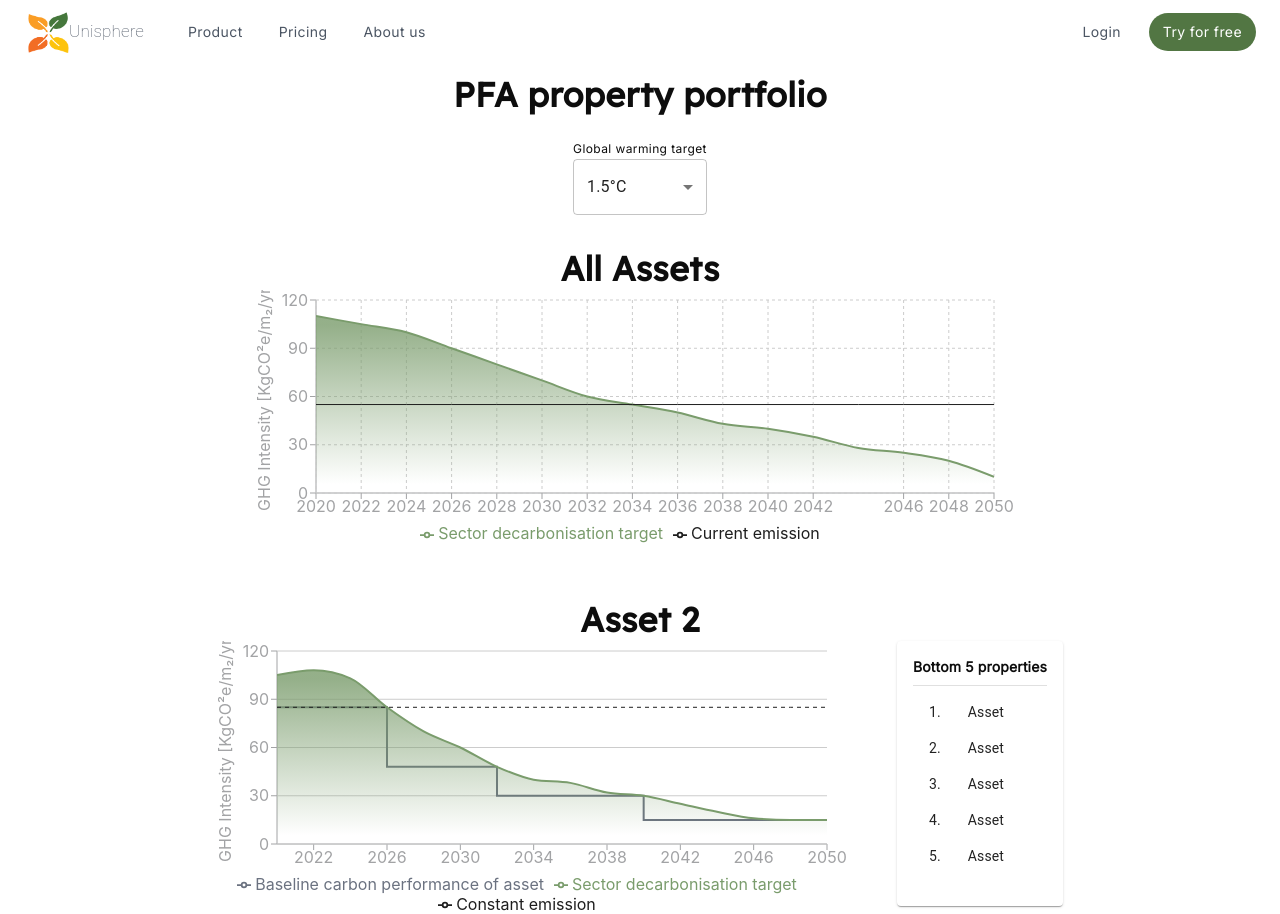
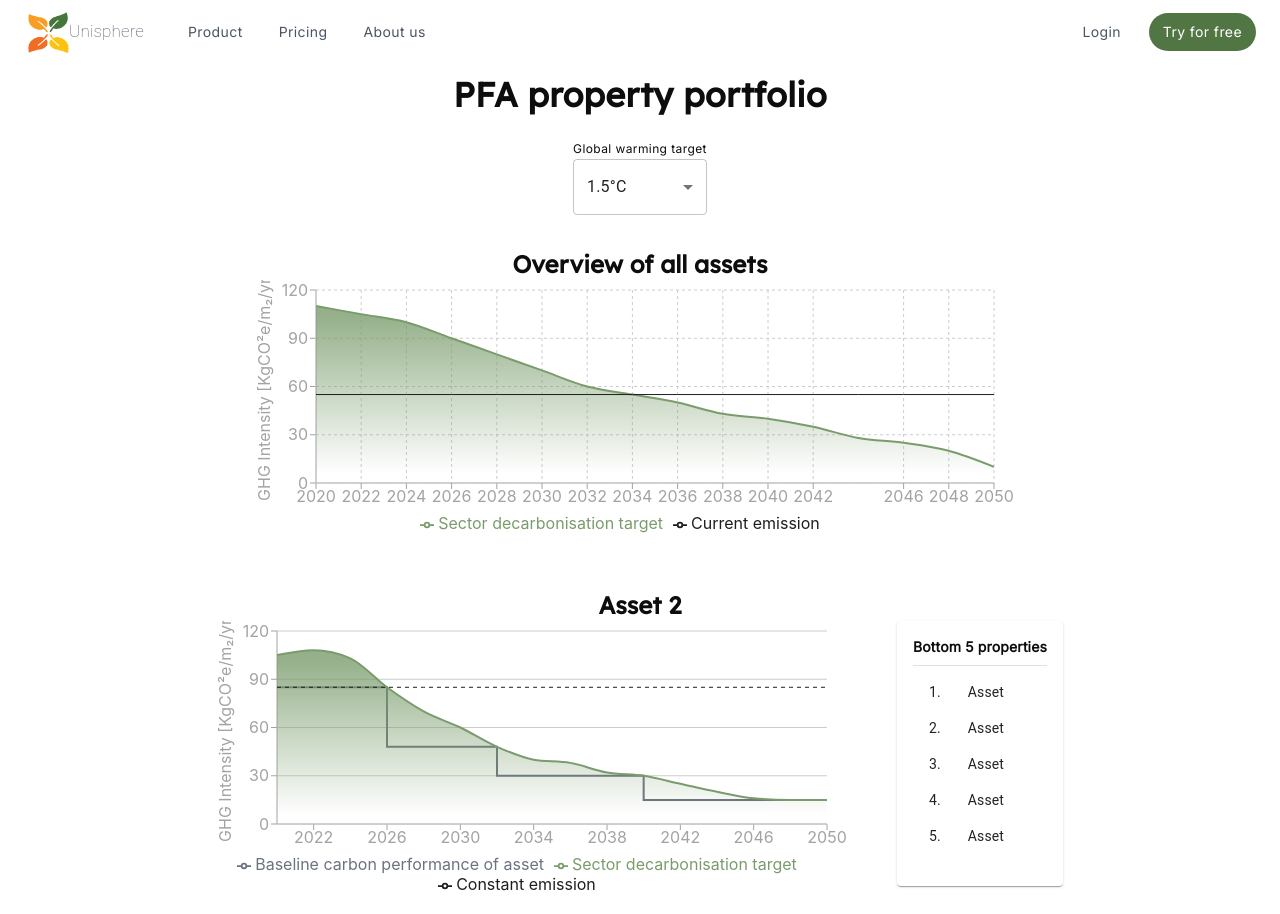
Before and after one commit to livols/Decarb, a React (Create React App) app: page /portfolio in a window 1280 px wide. Built offline with nearby package versions, Linux system fonts and the light colour scheme.

Commit message:
Changed text size and the text itself

```diff
--- a/src/pages/portfolio.tsx
+++ b/src/pages/portfolio.tsx
@@ -93,9 +93,9 @@ export function Portfolio() {
       >
         <Typography
           sx={{ color: "#0D0D0D", fontFamily: "Lexend", fontWeight: "bold" }}
-          variant="h4"
+          variant="h5"
         >
-          All Assets
+          Overview of all assets
         </Typography>
       </Box>
       <Box
@@ -120,7 +120,7 @@ export function Portfolio() {
         <div style={{ paddingTop: "40px" }}>
           <Typography
             sx={{ color: "#0D0D0D", fontFamily: "Lexend", fontWeight: "bold" }}
-            variant="h4"
+            variant="h5"
           >
             Asset {id + 1}
           </Typography>
```
